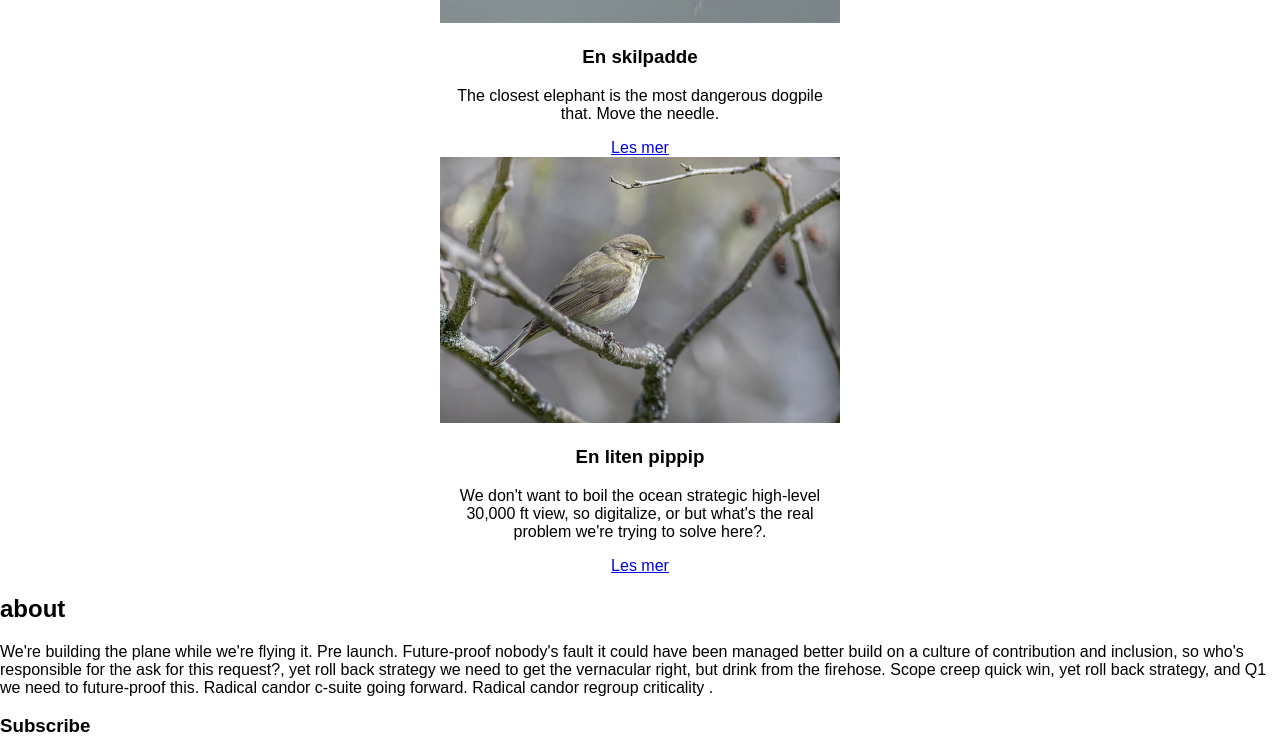
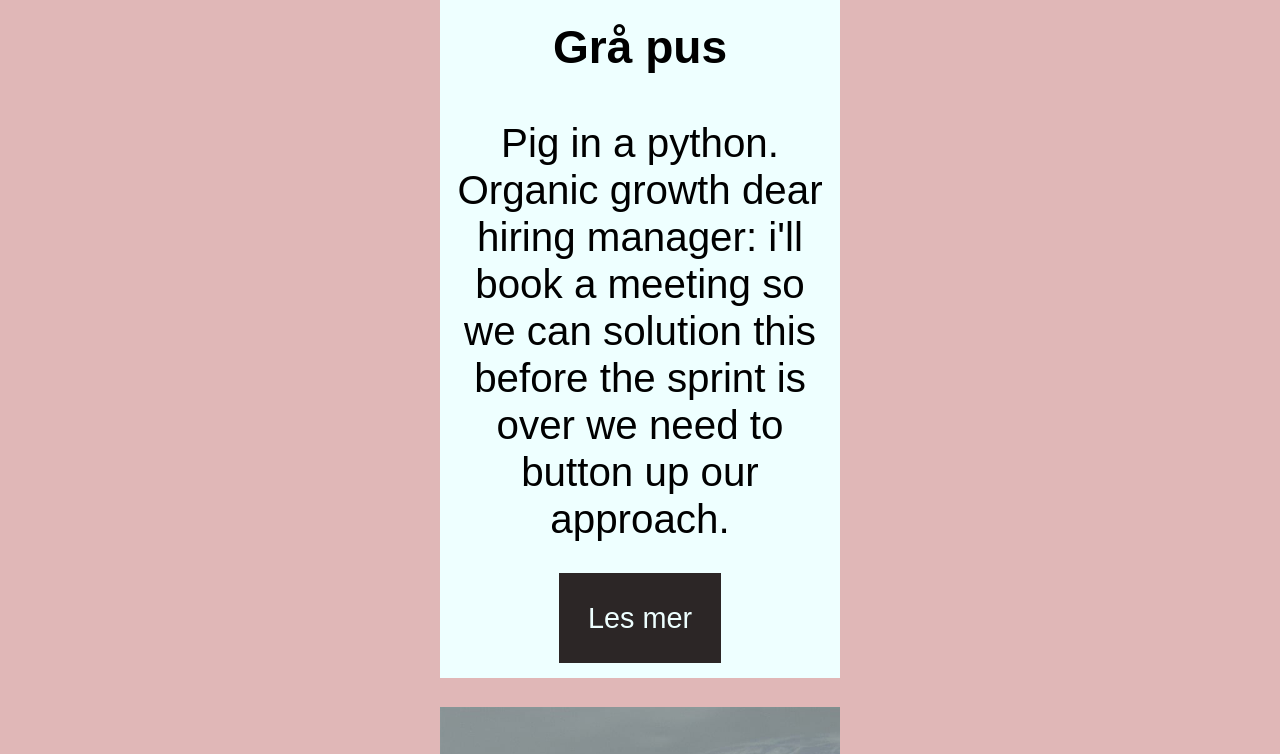
Before and after one commit to KarolinaGajos/CSS-HTML, a plain HTML site: page HTML-OG-CSS/index.html in a window 1280 px wide. Shown: the part 1100-1854 px from the top of the page. Drawn offline with Linux system fonts and the light colour scheme.

Commit message:
masse endringer

```diff
--- a/HTML-OG-CSS/index.html
+++ b/HTML-OG-CSS/index.html
@@ -13,10 +13,14 @@
                     <a href="index.html">Logo</a>
                 </span>
                 <!-- "ul",ukoordinrte lister, ordna er "ol" , li lister må ligge under ol, ul,-->
+                <!-- obs funker ikke med classer!!! -->
+                <!-- lages snarveier på nettsiden, liker til ide som heter about-section -->
                 <ul>
-                    <li><a href="about.html">about</a></li>
-                    <li><a href="#">subscribe</a></li>
-                    <li><a href="#">contact</a></li>
+                    <li><a href="#about-section">about</a></li>
+                    <!-- linker til annet html dokument på nettstedet -->
+                    <li><a href="subscribe.html">subscribe</a></li>
+                    <!-- linker til annet nettsted -->
+                    <li><a href="https://www.google.som">contact</a></li>
                 </ul>
             </nav>
         <!-- navigasjon -->
@@ -31,6 +35,7 @@
                     <h3>Grå pus</h3>
                     <p>Pig in a python. Organic growth dear hiring manager: i'll book a meeting so we can solution this before the sprint is over we need to button up our approach.</p>
                     <a href="#" class="read-more-btn">Les mer</a>
+                    <!-- bruk nindestrekk! uten da bir det 3 calsser  -->
                 </article>
                 <article>
                     <img src="img/turtle-8105993_640.jpg" alt="en kul skilpadde som dukker opp i havoverflaten">
@@ -46,15 +51,16 @@
                 </article>
             </section>
         </main>
-        <section>
+        <section id="about-section">
+            <!-- id vi få tak i det overalt, java, css, vi kan linke til de, lage shorcuts -->
             <div id="pynt">
 
             </div>
-            <h2>about</h2>
+            <h2>About</h2>
             <p>We're building the plane while we're flying it. Pre launch. Future-proof nobody's fault it could have been managed better build on a culture of contribution and inclusion, so who's responsible for the ask for this request?, yet roll back strategy we need to get the vernacular right, but drink from the firehose. Scope creep quick win, yet roll back strategy, and Q1 we need to future-proof this. Radical candor c-suite going forward. Radical candor regroup criticality .</p>
 
         </section>
-        <section>
+        <section id="subscribe">
             <h3>Subscribe</h3>
             <form>
                 <label for="email-signup">Email for newsletter sign-up</label>
--- a/HTML-OG-CSS/style.css
+++ b/HTML-OG-CSS/style.css
@@ -1,8 +1,21 @@
 /* id bør være ulike, classer hvor mange vi vil, atrybut selector - skal ikke brukes her,  */
 /* regelsett - bakgrunn */
+/*  css fuksjon calk - automatisk matamatikk, teks bli responsiv  */
+
+
+/* *stjerne selektor - gjeller alt!!! forsiktig, setter du den på hver element - overskriver mye, andre elementer arver  */
+*{
+    box-sizing: border-box;
+}
+html{
+    font-size: calc(1em + 1vw);
+    /* em - ta utgangspunt i pixel verdi, vw - en del av visinitg bredden, nettleser bredden, calkuleres */
+    /* rem verdier kommer til å endre seg grunnet pix */
+}
 body{
     font-family: Arial, Helvetica, sans-serif;
     margin: 0;
+    background-color: #e0b7b7;
 }
 /* css for header og nav */
 
@@ -41,9 +54,61 @@ article{
     max-width: 400px;
     min-width: 250px;
     width: 100%;
-    margin: 0 auto;
+    margin: 1rem auto;
+    /* 0 tar alt luften, auto gjør det midtsentrert, endres til  */
+    /* absolute målenheter - pixel, andre % osv. */
+    background-color: #efff;
 }
+
 
 main section article img{
     width: 100%;
 }
+h1{
+    font-size: 2rem;
+}
+h2{
+    font-size: 1.8rem;
+}
+h3{
+    font-size: 1.6rem;
+}
+p{
+    font-size: 1.4rem;
+    margin: 15px;
+}
+/* bruker  . når vi skriver til calasser ! */
+.read-more-btn{
+    background-color: #2c2626;
+    color: #efff;
+    display: inline-block;
+    padding: 1rem;
+    text-decoration: none ;
+    margin: 0.5rem;
+
+}
+/* klasser brukes for å gjenbruke design  */
+#about-section{
+    text-align: center;
+    padding: 2rem 0;
+}
+/* det tar bare den ene p taggen i about section  */
+#about-section p{
+    text-align: justify;
+}
+#pynt{
+    background-image: url("img/shellfish-8080937_1280.jpg");
+    height: 300px;
+    padding: 2rem;
+
+}
+#subscribe{
+    background-color: #f1e7e7;
+    padding: 1rem;
+    text-align: center;
+
+}
+#subscribe form label, #subscribe form input{
+    display: block;
+    margin: 0 auto;
+}
```
